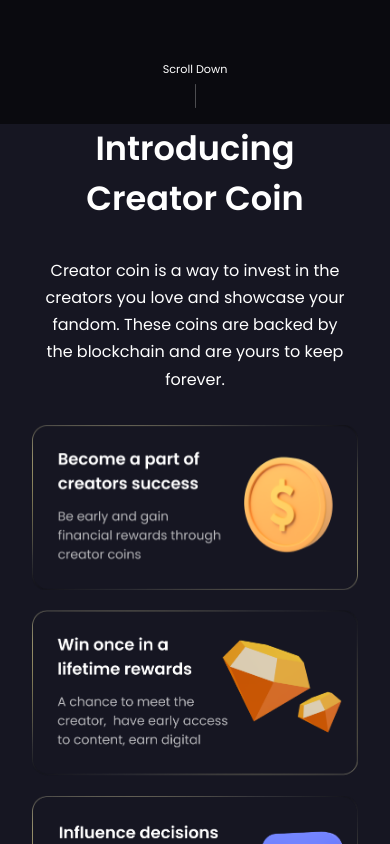
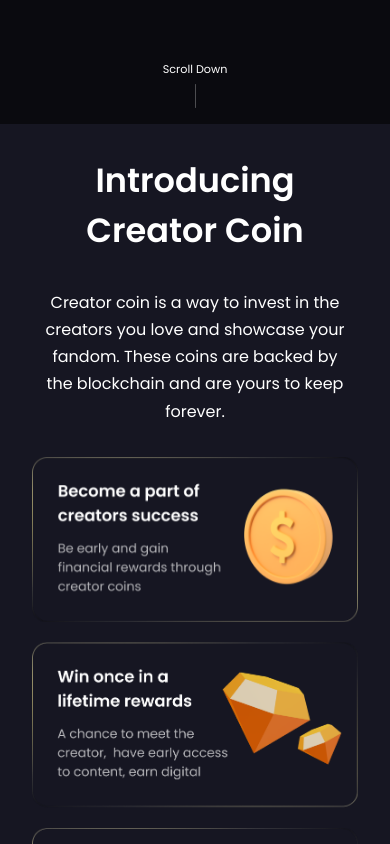
Before and after one commit to Mynk-9/relix-club, a React (Create React App) app: page / in a window 390 px wide. Shown: the part 720-1564 px from the top of the page. Built offline with nearby package versions, Linux system fonts and the light colour scheme.

Commit message:
UI fix: first non-hero section top-padding

```diff
--- a/src/pages/mainpage/MainPage.module.scss
+++ b/src/pages/mainpage/MainPage.module.scss
@@ -534,7 +534,7 @@
     padding-top: 5rem;
 
     @media screen and (max-width: 768px) {
-        padding-top: 0;
+        padding-top: var(--section-padding-vertical);
     }
 }
 
```
